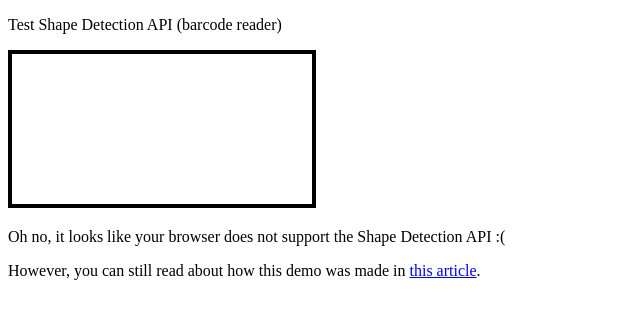
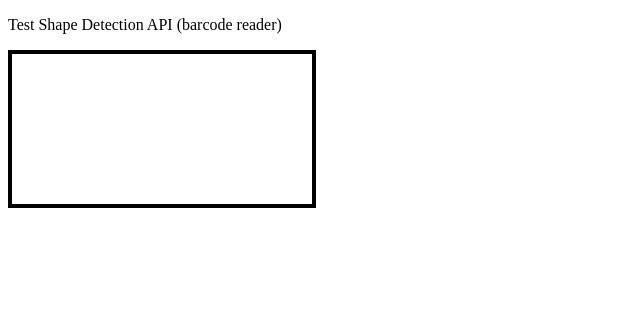
Before and after one commit to Hottab/test-shape-detection-api, a plain HTML site: page index.html in a window 1280 px wide. Shown: the whole page, without its empty margins (0-640 px from the left). Drawn offline with Linux system fonts and the light colour scheme.

Commit message:
updated main.js

```diff
--- a/index.html
+++ b/index.html
@@ -12,11 +12,6 @@
 
          <canvas></canvas>
 
-        <div class="fallback-message hidden">
-            <p>Oh no, it looks like your browser does not support the Shape Detection API :(</p>
-            <p class="small">However, you can still read about how this demo was made in <a href="https://blog.arnellebalane.com/introduction-to-the-shape-detection-api-e07425396861" target="_blank" rel="noopener" class="blogpost">this article</a>.</p>
-        </div>
-
         <script src="main.js"></script>
     </body>
 
```
